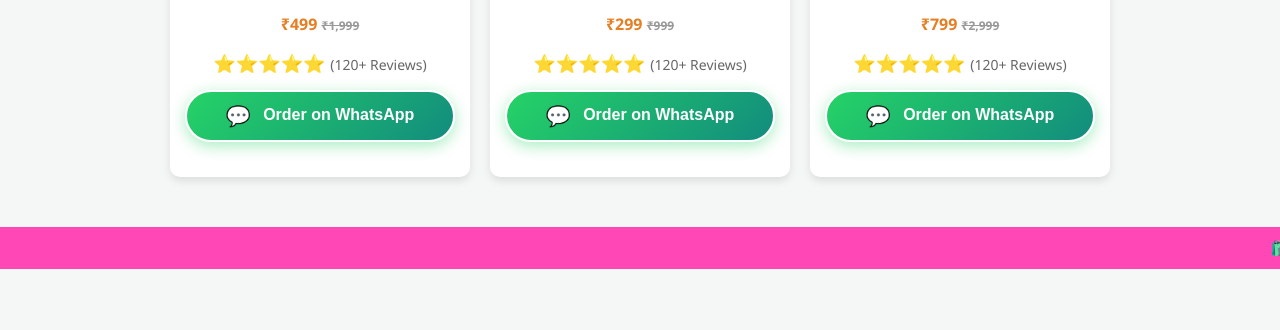
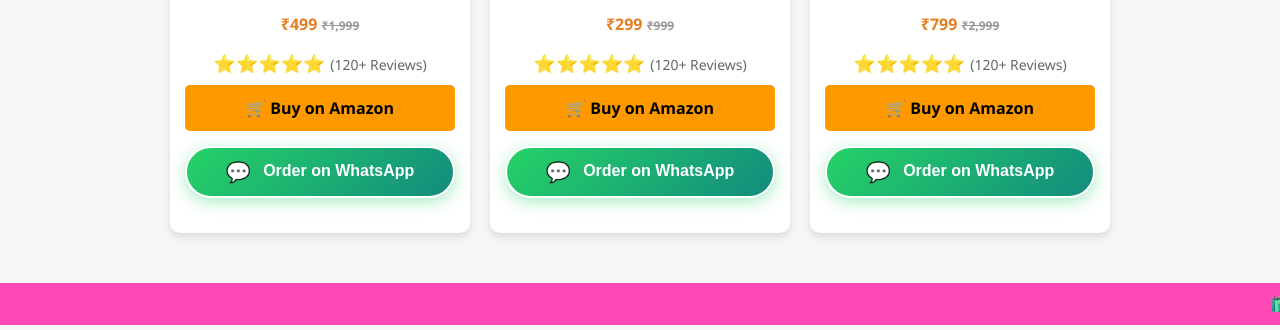
Before and after one commit to rajeshh-kumar-web/my-first-website, a plain HTML site: page index.html in a window 1280 px wide. Shown: the part 1131-1461 px from the top of the page. Before the commit the page ends 1405 px from the top, so only its background shows below. Drawn offline with Linux system fonts and the light colour scheme.

Commit message:
Update index.html

```diff
--- a/index.html
+++ b/index.html
@@ -102,10 +102,16 @@
             <div style="color: #ff9900; font-size: 18px; margin-bottom: 10px;">
     ⭐⭐⭐⭐⭐ <span style="color: #666; font-size: 14px;">(120+ Reviews)</span>
 </div>
-            <a href="https://wa.me/919911998338" target="_blank" style="background: linear-gradient(135deg, #25d366, #128c7e); color: white; padding: 12px 20px; text-decoration: none; border-radius: 30px; display: block; font-weight: bold; font-family: Arial; margin-top: 15px; box-shadow: 0 4px 15px rgba(37, 211, 102, 0.4); text-align: center; font-size: 16px; border: 2px solid #ffffff;">
+<a href="https://amzn.to/4rJ37Nx"
+   target="_blank"
+   style="background: #ff9900; color: black; padding: 12px; text-decoration: none; border-radius: 5px; display: block; font-weight: bold; margin-bottom: 10px; text-align: center;">
+   🛒 Buy on Amazon
+</a>
+            <a href="https://wa.me/919911998338" target="_blank"
+            style="background: linear-gradient(135deg, #25d366, #128c7e); color: white; padding: 12px 20px; text-decoration: none; border-radius: 30px; display: block; font-weight: bold; font-family: Arial; margin-top: 15px; box-shadow: 0 4px 15px rgba(37, 211, 102, 0.4); text-align: center; font-size: 16px; border: 2px solid #ffffff;">
    <span style="font-size: 20px; vertical-align: middle; margin-right: 8px;">💬</span>
    Order on WhatsApp
-            </a>
+</a>
         </div>
     </div>
 
@@ -121,10 +127,16 @@
             <div style="color: #ff9900; font-size: 18px; margin-bottom: 10px;">
     ⭐⭐⭐⭐⭐ <span style="color: #666; font-size: 14px;">(120+ Reviews)</span>
 </div>
-            <a href="https://wa.me/919911998338" target="_blank" style="background: linear-gradient(135deg, #25d366, #128c7e); color: white; padding: 12px 20px; text-decoration: none; border-radius: 30px; display: block; font-weight: bold; font-family: Arial; margin-top: 15px; box-shadow: 0 4px 15px rgba(37, 211, 102, 0.4); text-align: center; font-size: 16px; border: 2px solid #ffffff;">
+<a href="https://amzn.to/4tXHx9D"
+   target="_blank"
+   style="background: #ff9900; color: black; padding: 12px; text-decoration: none; border-radius: 5px; display: block; font-weight: bold; margin-bottom: 10px; text-align: center;">
+   🛒 Buy on Amazon
+</a>
+            <a href="https://wa.me/919911998338" target="_blank"
+          style="background: linear-gradient(135deg, #25d366, #128c7e); color: white; padding: 12px 20px; text-decoration: none; border-radius: 30px; display: block; font-weight: bold; font-family: Arial; margin-top: 15px; box-shadow: 0 4px 15px rgba(37, 211, 102, 0.4); text-align: center; font-size: 16px; border: 2px solid #ffffff;">
    <span style="font-size: 20px; vertical-align: middle; margin-right: 8px;">💬</span>
    Order on WhatsApp
-            </a>
+</a>
         </div>
     </div>
 
@@ -140,10 +152,16 @@
             <div style="color: #ff9900; font-size: 18px; margin-bottom: 10px;">
     ⭐⭐⭐⭐⭐ <span style="color: #666; font-size: 14px;">(120+ Reviews)</span>
 </div>
-            <a href="https://wa.me/919911998338" target="_blank" style="background: linear-gradient(135deg, #25d366, #128c7e); color: white; padding: 12px 20px; text-decoration: none; border-radius: 30px; display: block; font-weight: bold; font-family: Arial; margin-top: 15px; box-shadow: 0 4px 15px rgba(37, 211, 102, 0.4); text-align: center; font-size: 16px; border: 2px solid #ffffff;">
+<a href="https://amzn.to/3N621fH"
+   target="_blank"
+   style="background: #ff9900; color: black; padding: 12px; text-decoration: none; border-radius: 5px; display: block; font-weight: bold; margin-bottom: 10px; text-align: center;">
+   🛒 Buy on Amazon
+</a>
+            <a href="https://wa.me/919911998338" target="_blank"
+           style="background: linear-gradient(135deg, #25d366, #128c7e); color: white; padding: 12px 20px; text-decoration: none; border-radius: 30px; display: block; font-weight: bold; font-family: Arial; margin-top: 15px; box-shadow: 0 4px 15px rgba(37, 211, 102, 0.4); text-align: center; font-size: 16px; border: 2px solid #ffffff;">
    <span style="font-size: 20px; vertical-align: middle; margin-right: 8px;">💬</span>
    Order on WhatsApp
-            </a>
+</a>
         </div>
     </div>
 
```
